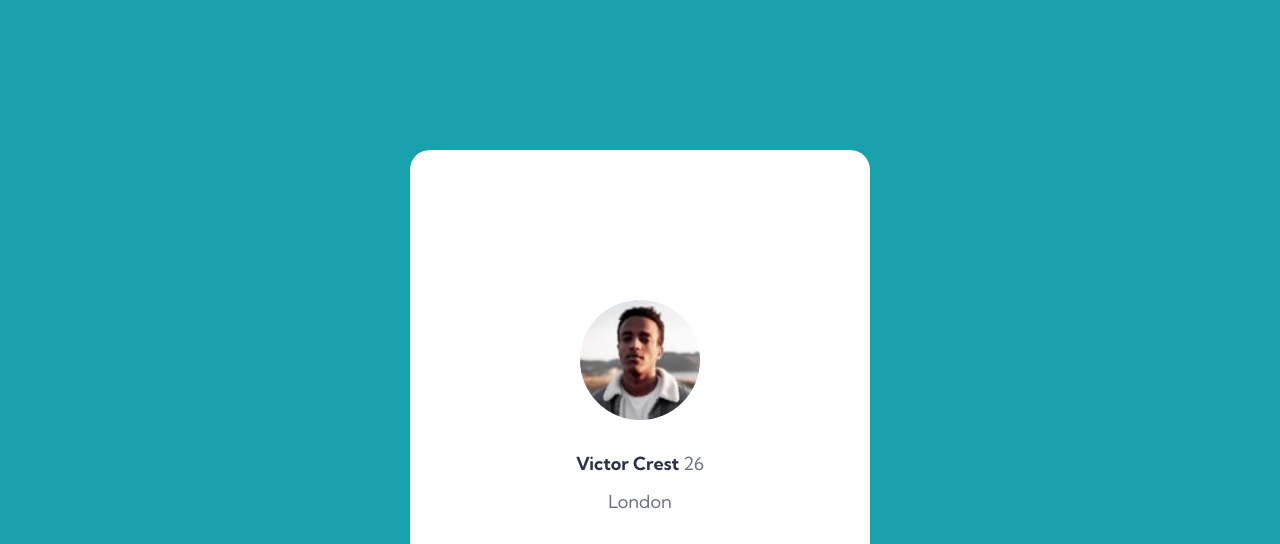
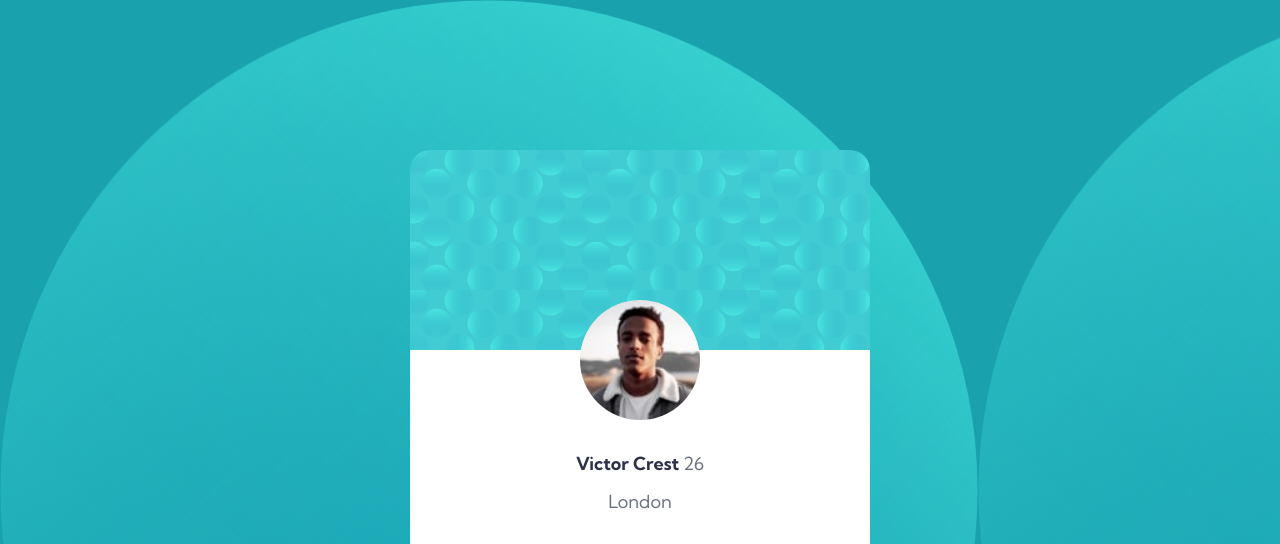
Before and after one commit to Johan-Jubin/Johan-Jubin.github.io, a plain HTML site: page index.html in a window 1280 px wide. Shown: the top 544 px of the page. Drawn offline with Linux system fonts and the light colour scheme.

Commit message:
Corrected image files in Style.css

```diff
--- a/Style.css
+++ b/Style.css
@@ -19,13 +19,13 @@ body{
     justify-content: center;
     align-items: center;
     background:hsl(185, 75%, 39%);
-    background-image: url(/images/bg-pattern-bottom.svg),url(/images/bg-pattern-top.svg);
+    background-image: url(bg-pattern-bottom.svg),url(bg-pattern-top.svg);
 }
 .profile-base{
     width:460px;
     height:500px;
     background-color:white;
-    background-image: url(/images/bg-pattern-card.svg);
+    background-image: url(bg-pattern-card.svg);
     border-radius:20px;
     position:relative;
 
```
